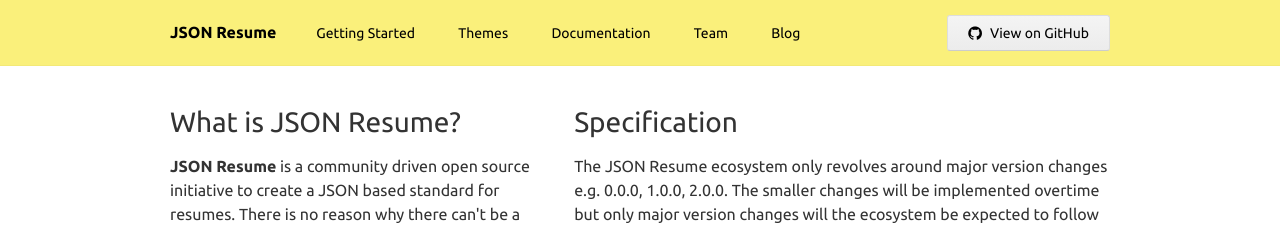
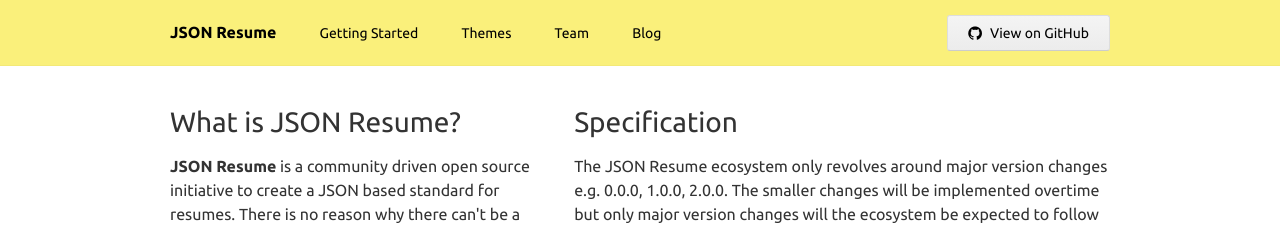
Before and after one commit to jsonresume/resume-website, a Jekyll site: the page built from index.html, in a window 1280 px wide. Shown: the top 225 px of the page. Built offline with Jekyll 4.4.1, drawn with Linux system fonts in a browser that asks for light colours; nearby versions of some CDN libraries; a script that is not in the unit is left out; comment, search, counter and statistics services are not loaded.

Commit message:
removed documentation link

```diff
--- a/_layouts/default.html
+++ b/_layouts/default.html
@@ -35,10 +35,10 @@
 		<div class="container">
 			<a id="logo" href="/">
 				JSON Resume
-			</>
+			</a>
 			<a href="/getting-started/">Getting Started</a>
 			<a href="/themes/">Themes</a>
-			<a href="/documentation/">Documentation</a>
+			<!--<a href="/documentation/">Documentation</a>-->
 			<a href="/team/">Team</a>
 			<a href="/blog/">Blog</a>
 			<div class="pull-right">
```
